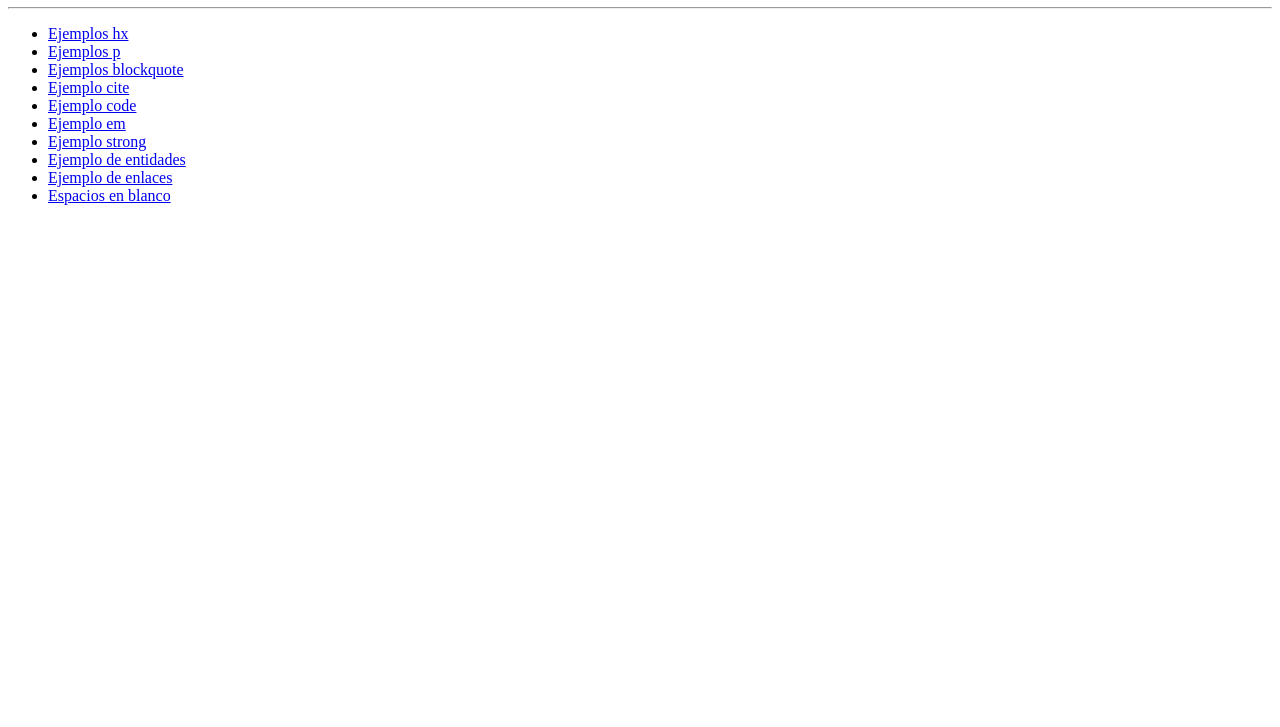
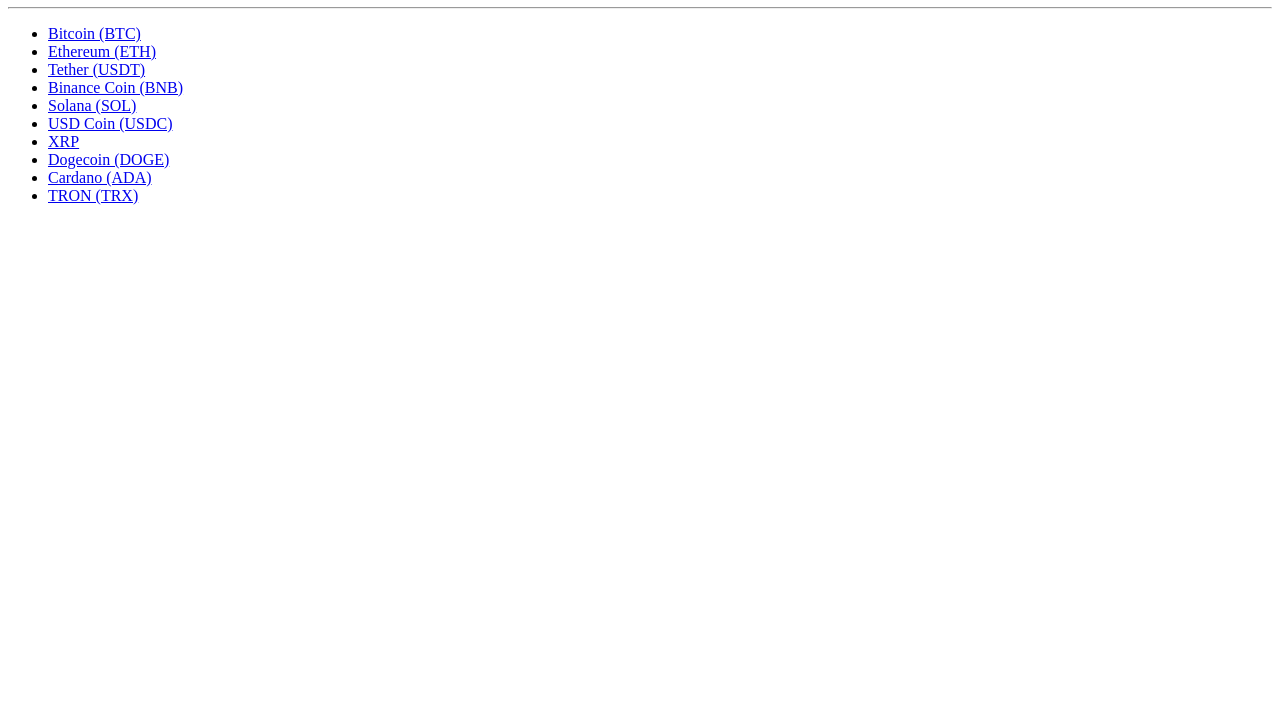
Before and after one commit to BTCeive/Lorenzo-Diz-HTML-t4.2, a website: page index.html in a window 1280 px wide. Shown: the part 73-800 px from the top of the page. Drawn offline with Linux system fonts and the light colour scheme.

Commit message:
Update index.html

```diff
--- a/index.html
+++ b/index.html
@@ -25,26 +25,26 @@
     <meta name="viewport" content="width=device-width, initial-scale=1.0">
 
     <!-- Para algunos navegadores móviles -->
-    <meta name="theme-color" content="#1e7bbf">
+    <meta name="theme-color" content="#5d5c5c">
 
 </head>
 
 <body>
 
-    <h1>Ejemplos vistos en la Clase 5 - Texto en HTML</h1>
+    <h1>Principales Criptomonedas</h1>
     <hr />
 
     <ul>
-        <li><a href="hx-example.html">Ejemplos hx</a></li>
-        <li><a href="p-example.html">Ejemplos p</a></li>
-        <li><a href="blockquote-example.html">Ejemplos blockquote</a></li>
-        <li><a href="cite-example.html">Ejemplo cite</a></li>
-        <li><a href="code-example.html">Ejemplo code</a></li>
-        <li><a href="em-example.html">Ejemplo em</a></li>
-        <li><a href="strong-example.html">Ejemplo strong</a></li>
-        <li><a href="entities-example.html">Ejemplo de entidades</a></li>
-        <li><a href="anchor-example.html">Ejemplo de enlaces</a></li>
-        <li><a href="blankspaces-example.html">Espacios en blanco</a></li>
+        <li><a href="hx-example.html">Bitcoin (BTC)</a></li>
+        <li><a href="p-example.html">Ethereum (ETH)</a></li>
+        <li><a href="blockquote-example.html">Tether (USDT)</a></li>
+        <li><a href="cite-example.html">Binance Coin (BNB)</a></li>
+        <li><a href="code-example.html">Solana (SOL)</a></li>
+        <li><a href="em-example.html">USD Coin (USDC)</a></li>
+        <li><a href="strong-example.html">XRP</a></li>
+        <li><a href="entities-example.html">Dogecoin (DOGE)</a></li>
+        <li><a href="anchor-example.html">Cardano (ADA)</a></li>
+        <li><a href="blankspaces-example.html">TRON (TRX)</a></li>
     </ul>
 
 </body>
```
